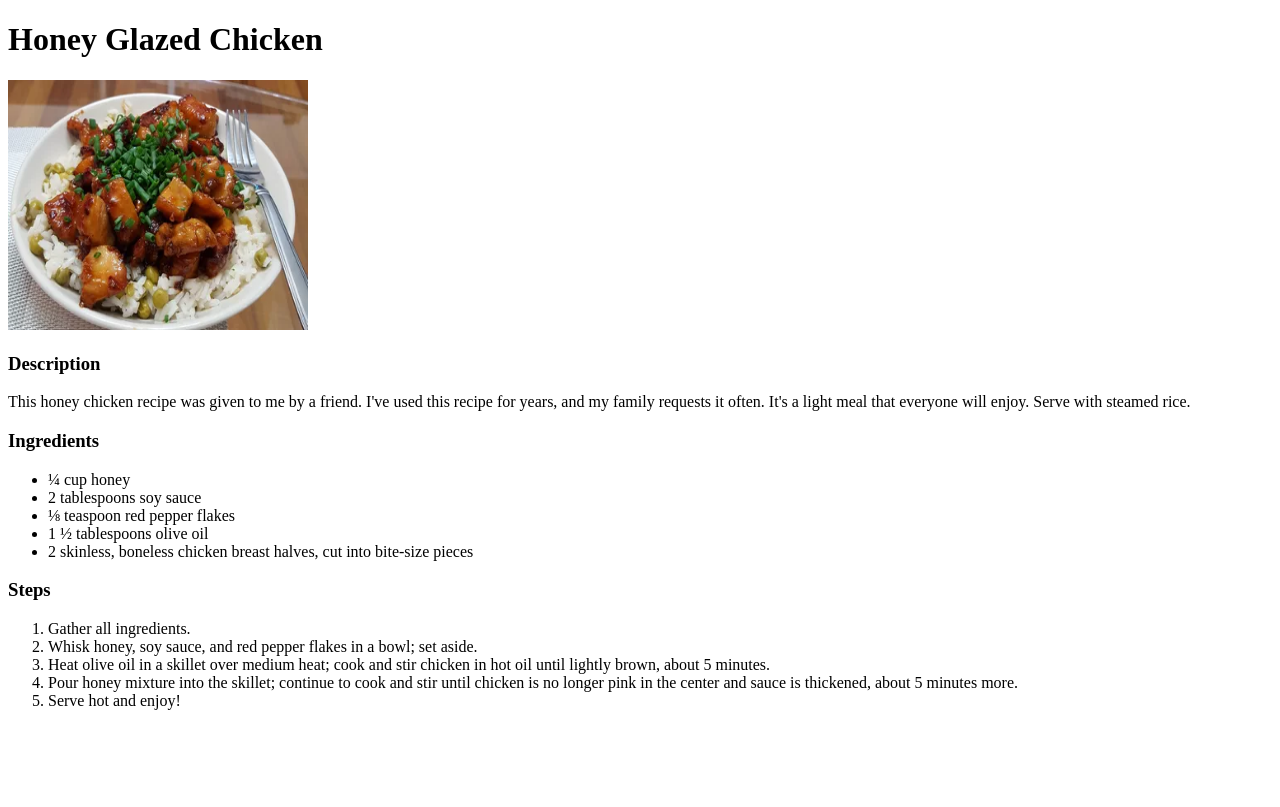
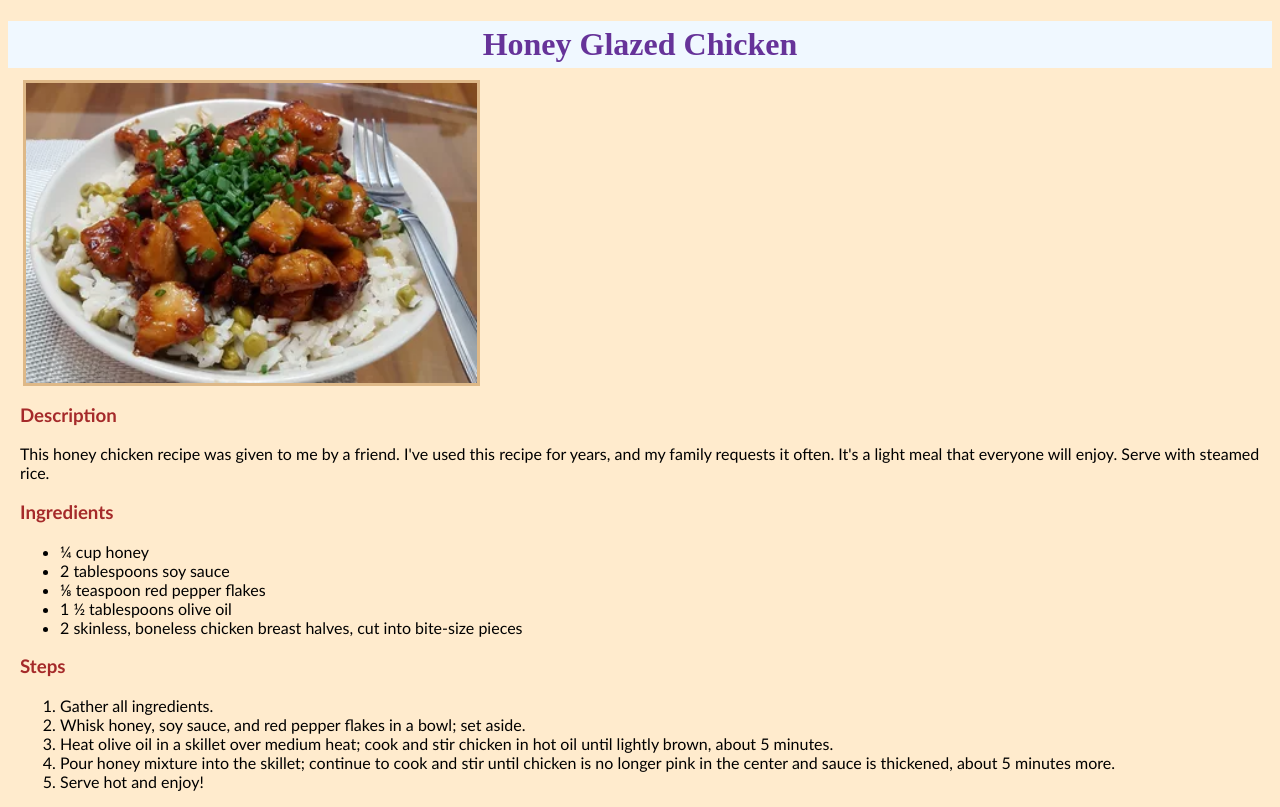
Before and after one commit to vikassaparam/odinproject, a plain HTML site: page odin-recipes/recipes/HoneyGlazedChicken.html in a window 1280 px wide. Drawn offline with Linux system fonts and the light colour scheme.

Commit message:
Added CSS to the website

```diff
--- a/odin-recipes/recipes/HoneyGlazedChicken.html
+++ b/odin-recipes/recipes/HoneyGlazedChicken.html
@@ -1,32 +1,63 @@
 <!DOCTYPE html>
 <html lang="en">
   <head>
-    <meta charset="UTF-8">
-    <meta name="viewport" content="width=device-width, initial-scale=1.0">
+    <meta charset="UTF-8" />
+    <meta name="viewport" content="width=device-width, initial-scale=1.0" />
     <title>Recipes</title>
+    <link rel="stylesheet" href="./recipe_page-style.css" />
   </head>
   <body>
+    <div class="header">
       <h1>Honey Glazed Chicken</h1>
+    </div>
 
-    <img src="images/Honey_Glazed_chicken.webp" alt="Honey Glazed Chicken Picture" height="250" width="300">
+    <div class="image-container">
+      <img
+        src="images/Honey_Glazed_chicken.webp"
+        alt="Honey Glazed Chicken Picture"
+      />
+    </div>
 
-    <h3>Description</h3>
-    <p>This honey chicken recipe was given to me by a friend. I've used this recipe for years, and my family requests it often. It's a light meal that everyone will enjoy. Serve with steamed rice.</p>
-    <h3>Ingredients</h3>
+    <div class="section">
+      <h3 class="heading">Description</h3>
+      <p>
+        This honey chicken recipe was given to me by a friend. I've used this
+        recipe for years, and my family requests it often. It's a light meal
+        that everyone will enjoy. Serve with steamed rice.
+      </p>
+    </div>
+
+    <div class="section">
+      <h3 class="heading">Ingredients</h3>
       <ul>
         <li>¼ cup honey</li>
         <li>2 tablespoons soy sauce</li>
         <li>⅛ teaspoon red pepper flakes</li>
         <li>1 ½ tablespoons olive oil</li>
-        <li>2 skinless, boneless chicken breast halves, cut into bite-size pieces</li>
+        <li>
+          2 skinless, boneless chicken breast halves, cut into bite-size pieces
+        </li>
       </ul>
-    <h3>Steps</h3>
+    </div>
+
+    <div class="section">
+      <h3 class="heading">Steps</h3>
       <ol>
         <li>Gather all ingredients.</li>
-        <li>Whisk honey, soy sauce, and red pepper flakes in a bowl; set aside.</li>
-        <li>Heat olive oil in a skillet over medium heat; cook and stir chicken in hot oil until lightly brown, about 5 minutes.</li>
-        <li>Pour honey mixture into the skillet; continue to cook and stir until chicken is no longer pink in the center and sauce is thickened, about 5 minutes more.</li>
-        <li>Serve hot and enjoy!
+        <li>
+          Whisk honey, soy sauce, and red pepper flakes in a bowl; set aside.
+        </li>
+        <li>
+          Heat olive oil in a skillet over medium heat; cook and stir chicken in
+          hot oil until lightly brown, about 5 minutes.
+        </li>
+        <li>
+          Pour honey mixture into the skillet; continue to cook and stir until
+          chicken is no longer pink in the center and sauce is thickened, about
+          5 minutes more.
+        </li>
+        <li>Serve hot and enjoy!</li>
       </ol>
+    </div>
   </body>
 </html>
--- /dev/null
+++ b/odin-recipes/recipes/recipe_page-style.css
@@ -0,0 +1,39 @@
+body{
+    box-sizing: border-box;
+    margin-top: 0px;
+    background-color:blanchedalmond;
+}
+.header{
+    background-color: aliceblue;
+    margin-bottom: -15px;
+}
+h1{
+    color: rebeccapurple;
+    text-align: center;
+    padding: 5px;
+    font-family: 'Times New Roman', sans-serif, serif;
+}
+
+.image-container{
+    height: 300px;
+    width: 500px;
+    padding: 5px;
+    margin-top: 0px;
+
+}
+
+.image-container>img{
+    height: 300px;
+    width: auto;
+    margin: 0px 0px 10px 10px;
+    border: 3px solid burlywood;
+}
+
+.section{
+    font-family: 'Trebuchet MS', 'Lucida Sans Unicode', 'Lucida Grande', 'Lucida Sans', Arial, sans-serif;
+    margin-left: 12px;
+}
+
+.section .heading{
+    color:brown;
+}
--- /dev/null
+++ b/odin-recipes/style.css
@@ -0,0 +1,17 @@
+body{
+    box-sizing: border-box;
+    margin-top: 0px;
+    background-color:blanchedalmond;
+}
+h1{
+    background-color: aliceblue;
+    text-align: center;
+    color: rebeccapurple;
+    padding: 5px;
+    font-family: 'Times New Roman', sans-serif, serif;
+}
+
+ul>li{
+    font-family: 'Georgia', sans-serif;
+    margin: 5px;
+}
```
Also changed, not shown: odin-recipes/index.html (+2 -0 lines), odin-recipes/recipes/SalmonTaco.html (+52 -14 lines), odin-recipes/recipes/SpicyBakedShrimp.html (+45 -12 lines). Lines whose indentation alone changed are shown as unchanged.
